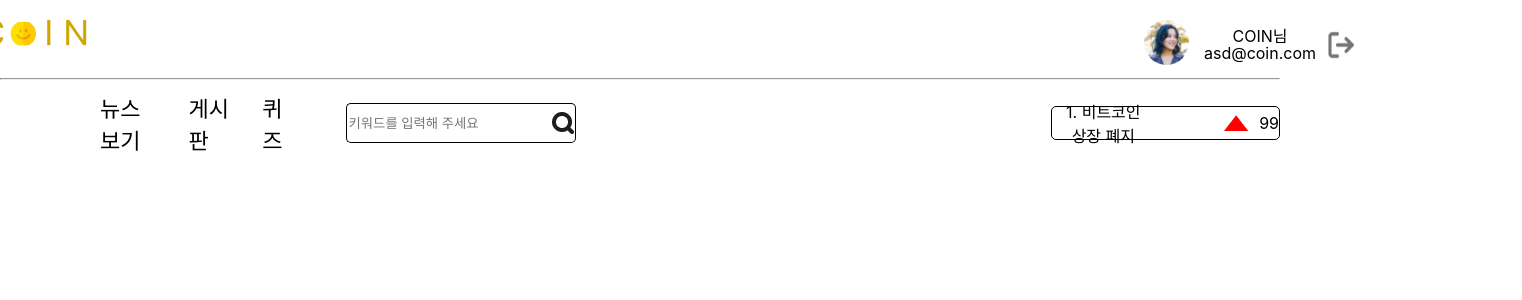
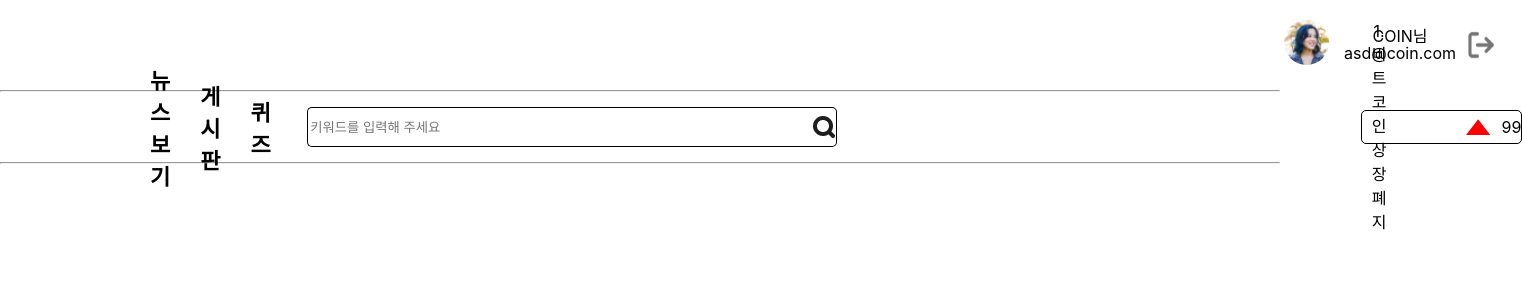
Before and after one commit to Hanseo0609/FrontNews, a React (Create React App) app: page / in a window 1280 px wide. Shown: the top 300 px of the page, 1522 px wide, since content can reach past the window. Built offline with nearby package versions, Linux system fonts and the light colour scheme.

Commit message:
aspect ratio update

```diff
--- a/src/App.js
+++ b/src/App.js
@@ -7,6 +7,7 @@ function App() {
       <Navbar />
       <Line />
       <Header />
+      <Line />
     </div>
   );
 }
--- a/src/components/Line.js
+++ b/src/components/Line.js
@@ -1,5 +1,5 @@
 export default function Line() {
   return (
-    <hr style={{backgroundColor: '#b3b3b3'}}></hr>
+    <hr style={{backgroundColor: '#b3b3b3', margin: '0'}}></hr>
   )
 }
--- a/src/styles/Header.js
+++ b/src/styles/Header.js
@@ -11,21 +11,24 @@ export const Header = styled.div`
 
 export const HeaderNews = styled.div`
   font-size: 22px;
-  margin: 0px 30px 0px 100px;
+  font-weight: bold;
+  margin: 0px 30px 0px 150px;
 `;
 
 export const HeaderCommunity = styled.div`
   font-size: 22px;
+  font-weight: bold;
   margin-right: 30px;
 `;
 
 export const HeaderQuiz = styled.div`
   font-size: 22px;
+  font-weight: bold;
   margin-right: 30px;
 `;
 
 export const HeaderSearch = styled.input`
-  width: 200px;
+  width: 500px;
   height: 40px;
   border: 1px solid black;
   border-right: none;
@@ -35,8 +38,9 @@ export const HeaderSearch = styled.input`
   z-index: 100;
   display: flex;
   box-sizing: border-box;
+
   &:focus {
-    width: 300px;
+    width: 600px;
     border-radius: 5px 0px 0px 5px;
   }
 `;
@@ -58,7 +62,7 @@ export const HeaderSearchBtn = styled.button`
 
 export const HeaderSearchWrapper = styled.div`
   position: absolute;
-  left: 27%;
+  left: 24%;
   display: flex;
   align-items: center;
   z-index: 100;
@@ -75,5 +79,5 @@ export const HeaderRealTimeSearch = styled.div`
   border: 1px solid black;
   border-radius: 5px;
   padding-left: 10px;
-  margin-left: 730px;
+  margin-left: 1060px;
 `;
--- a/src/styles/Navbar.js
+++ b/src/styles/Navbar.js
@@ -4,14 +4,15 @@ export const Navbar = styled.div`
   display: flex;
   justify-content: center;
   text-align: center;
+  height: 90px;
 `;
 
 export const LogoImg = styled.img`
   position: absolute;
-  margin-top: 15px;
+  margin-top: 25px;
   width: 120px;
   height: 35px;
-  margin-right: 1200px;
+  margin-right: 1500px;
 `;
 
 export const Profile = styled.div`
@@ -24,7 +25,7 @@ export const ProfileImg = styled.img`
   width: 45px;
   height: 45px;
   border-radius: 50%;
-  margin-left: 1220px;
+  margin-left: 1500px;
 `;
 
 export const LogoutImg = styled.img`
```
